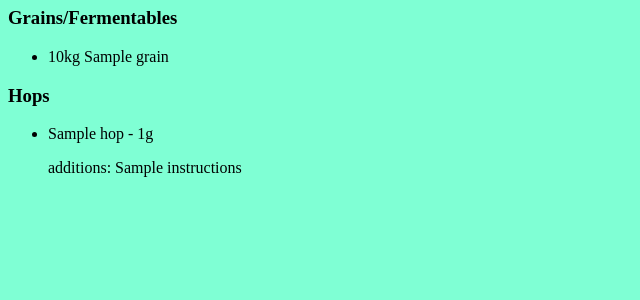
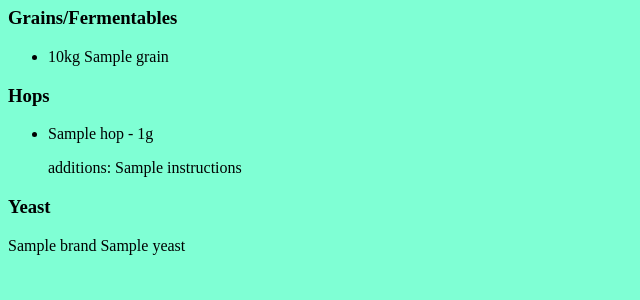
Before and after one commit to mike-parkin/homebrew-recipies, a Node server app: template views/recipe.hbs in a window 1280 px wide. Shown: the part 131-431 px from the top of the page, without its empty margins (0-640 px from the left). Run offline with Node 20, Linux system fonts and the light colour scheme; the template is opened without the code that fills it: most values are stand-ins (such as "Sample title", 1, 10 or a date in 2020); some libraries are stand-ins or nearby versions.

Commit message:
add migrate and seeds for beers_yeasts

```diff
--- /dev/null
+++ b/seeds/7-beers_yeasts.js
@@ -0,0 +1,5 @@
+exports.seed = function (knex, Promise) {
+    return knex('beers_yeasts').insert([
+        { id: 1, beer_id: 880004, yeast_id: 3000001, amount: "1x Sachet"}
+    ])
+}
--- a/views/recipe.hbs
+++ b/views/recipe.hbs
@@ -16,3 +16,5 @@
     </li>
     {{/each}}
 </ul>
+<h3>Yeast</h3>
+<p>{{yeast.brand}} {{yeast.name}}</p>
```
Also changed, not shown: migrations/20210125133107_beers_yeasts.js (added).
